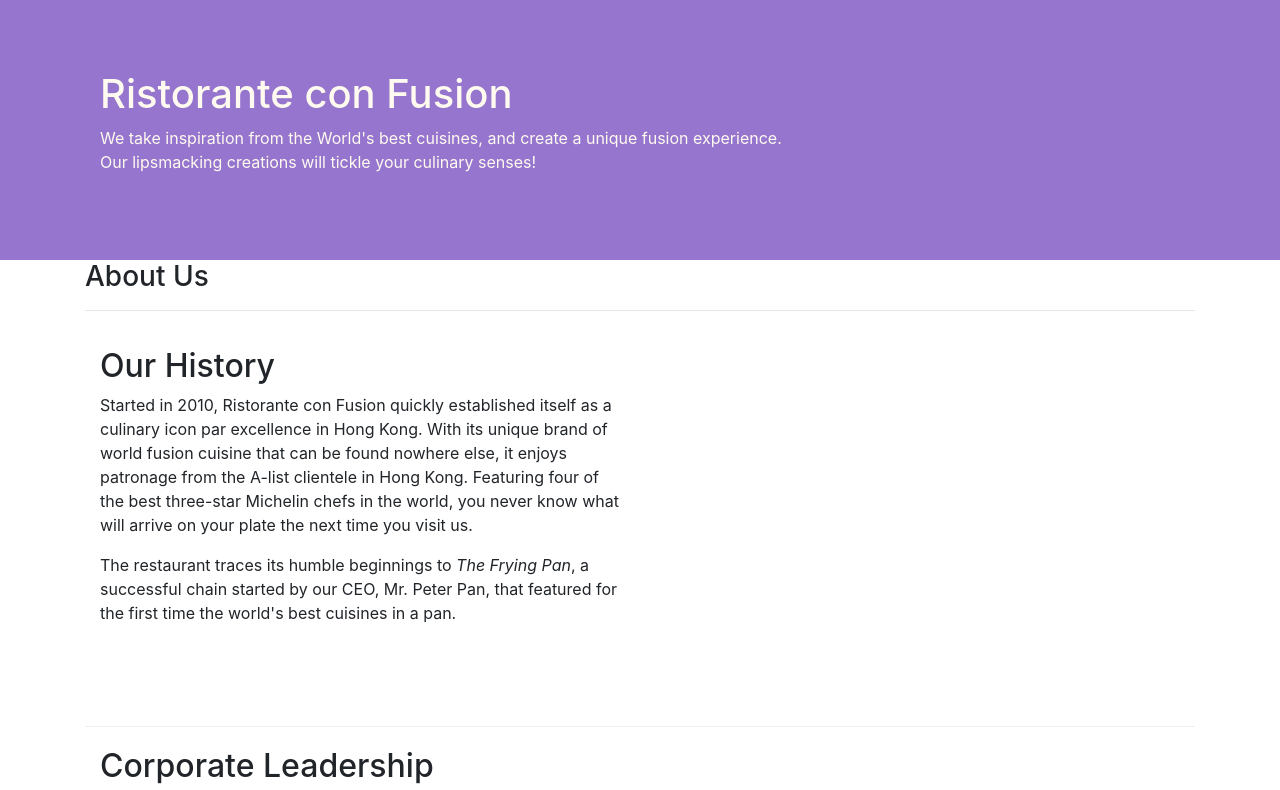
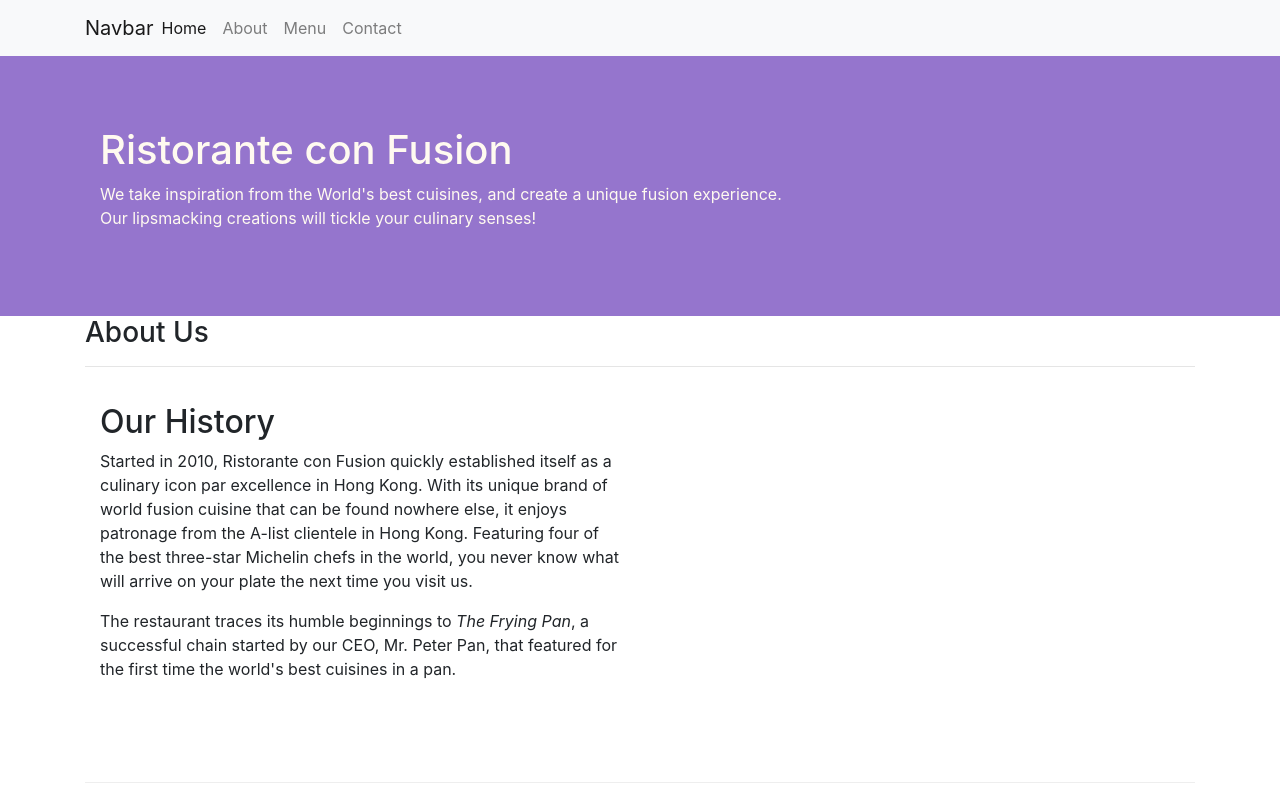
Before and after one commit to ShinuShaju/Restaurant-Website, a website: page aboutus.html in a window 1280 px wide. Shown: the top 790 px of the page. Drawn offline with nearby package versions, Linux system fonts and the light colour scheme.

Commit message:
added fixed top navbar in about us page

```diff
--- a/aboutus.html
+++ b/aboutus.html
@@ -16,6 +16,30 @@
 </head>
 
 <body>
+    <nav class="navbar navbar-expand-lg navbar-light bg-light">
+        <div class="container">
+            <a class="navbar-brand mr-auto" href="#">Navbar</a>
+                <button class="navbar-toggler" type="button" data-toggle="collapse" data-target="#navbarNav" aria-controls="navbarNav" aria-expanded="false" aria-label="Toggle navigation">
+                <span class="navbar-toggler-icon"></span>
+                </button>
+                <div class="collapse navbar-collapse" id="navbarNav">
+                <ul class="navbar-nav">
+                    <li class="nav-item active">
+                    <a class="nav-link" href="#">Home <span class="sr-only">(current)</span></a>
+                    </li>
+                    <li class="nav-item">
+                    <a class="nav-link" href="aboutus.html">About</a>
+                    </li>
+                    <li class="nav-item">
+                    <a class="nav-link" href="#">Menu</a>
+                    </li>
+                    <li class="nav-item">
+                    <a class="nav-link" href="#">Contact</a>
+                    </li>
+                </ul>
+                </div>
+        </div>
+    </nav>
 
     <header class="jumbotron">
         <div class="container">
```
Also changed, not shown: index.html (+2 -2 lines).
